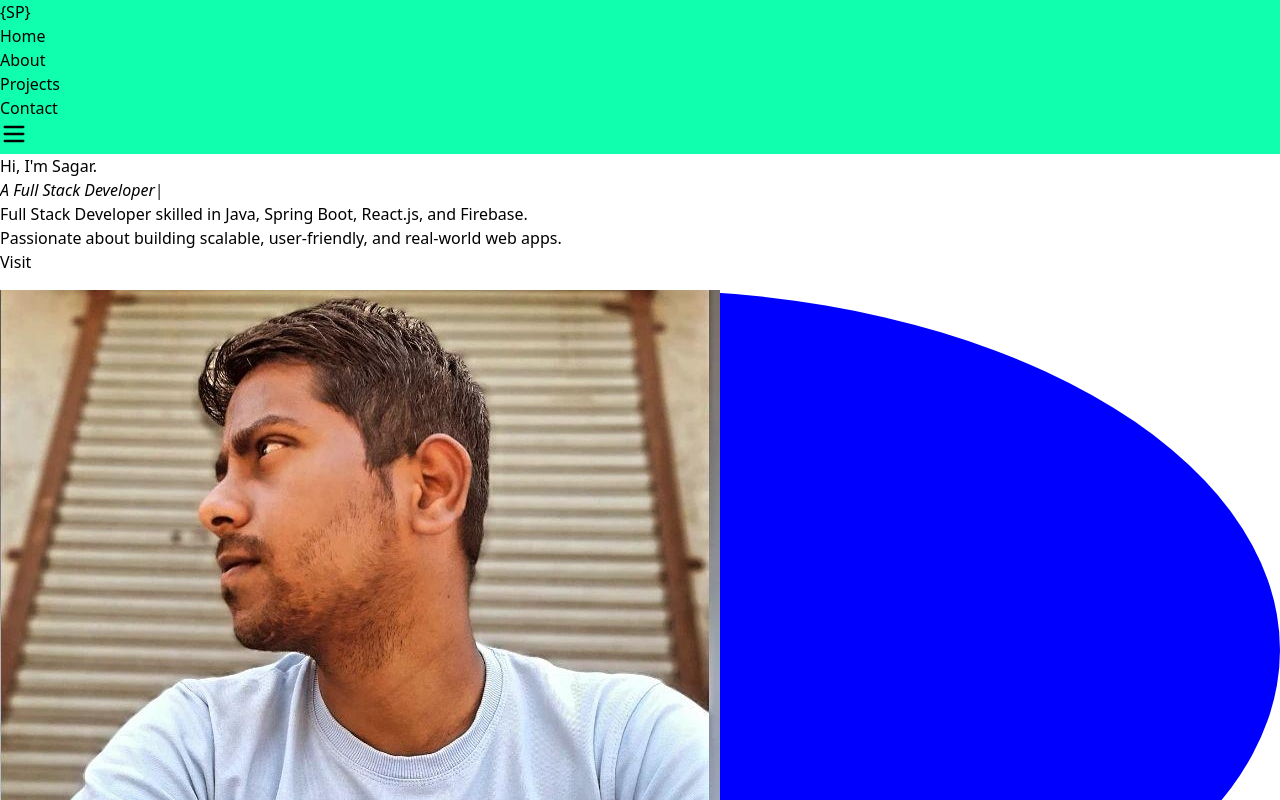
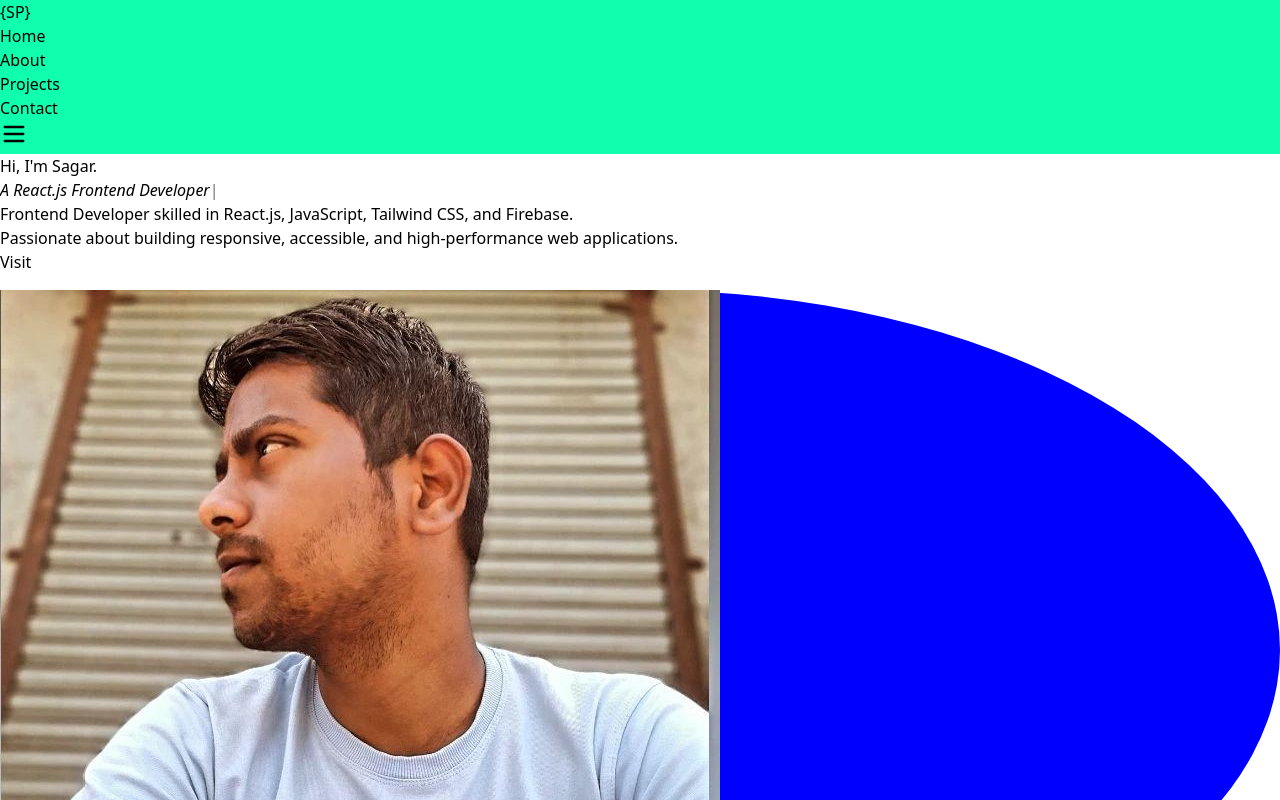
Before and after one commit to sagar-pendam/My-Portfolio, a React (Vite) app: page / in a window 1280 px wide. Shown: the top 800 px of the page. Built offline with nearby package versions, Linux system fonts and the light colour scheme; some icons are missing.

Commit message:
Update job title and description in Home component

```diff
--- a/src/components/Home.jsx
+++ b/src/components/Home.jsx
@@ -10,7 +10,8 @@ function Home() {
         let typed;
         if (el.current) {
             typed = new Typed(el.current, {
-                strings: ['<i> A Full Stack Developer</i>'],
+                // strings: ['<i> A Full Stack Developer</i>'],
+                strings: ['<i> A React.js Frontend Developer</i>'],
                 typeSpeed: 50,
             });
         }
@@ -59,12 +60,15 @@ function Home() {
                     <h1 className="text-5xl font-light text-green-400">
                         <span ref={el}></span>
                     </h1>
-                    <h2 className="font-extralight mt-2 text-[#c0c0c0]">
+                    {/* <h2 className="font-extralight mt-2 text-[#c0c0c0]">
                         Full Stack Developer skilled in Java, Spring Boot, React.js, and Firebase. <br />
                         Passionate about building scalable, user-friendly, and real-world web apps.
+                    </h2> */}
+
+                    <h2 className="font-extralight mt-2 text-[#c0c0c0]">
+                       Frontend Developer skilled in React.js, JavaScript, Tailwind CSS, and Firebase.<br/>
+                    Passionate about building responsive, accessible, and high-performance web applications.
                     </h2>
-
-
                     <div className='buttons flex flex-wrap gap-4 items-center'>
                         {/* Download Resume button */}
                         {/* <motion.a
```
